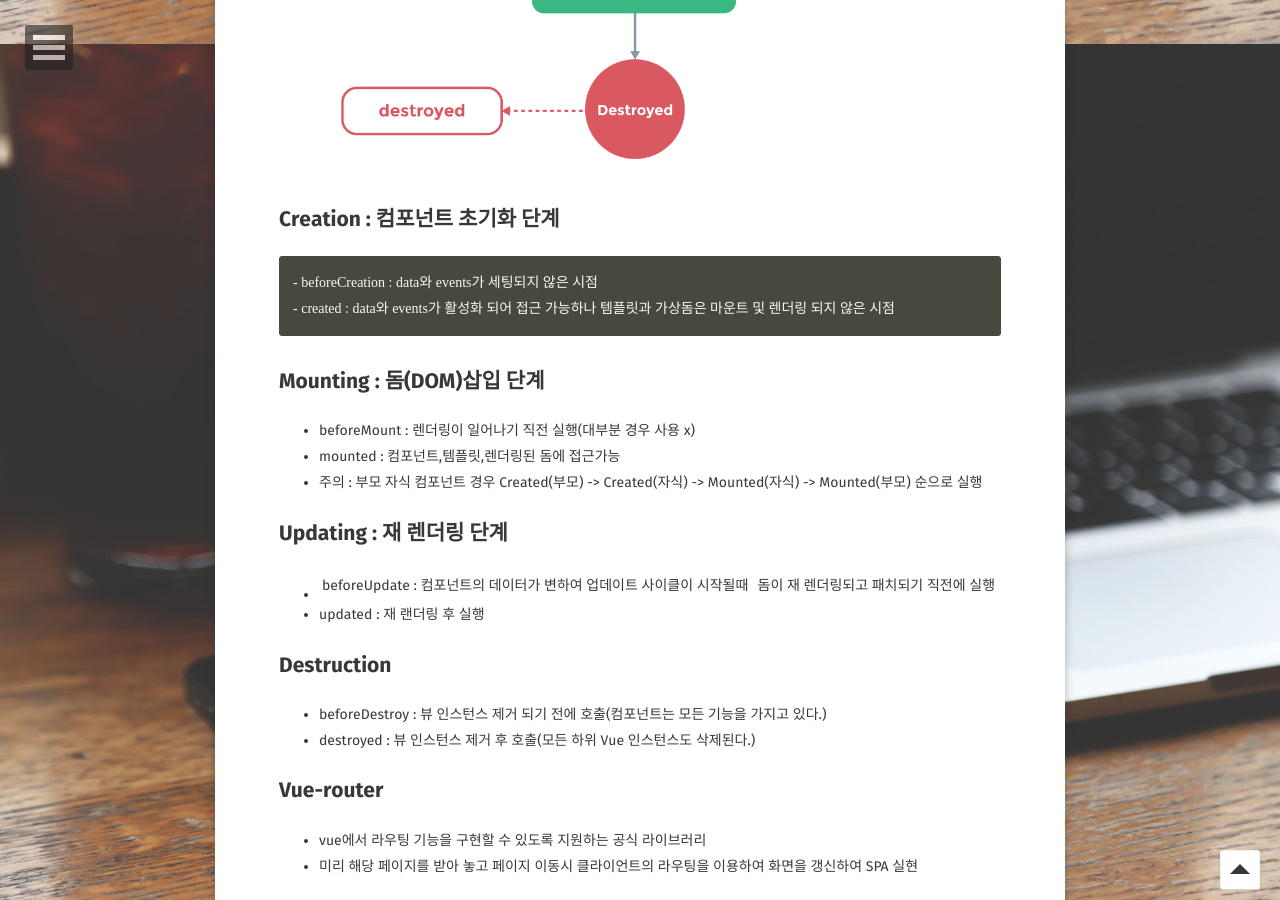
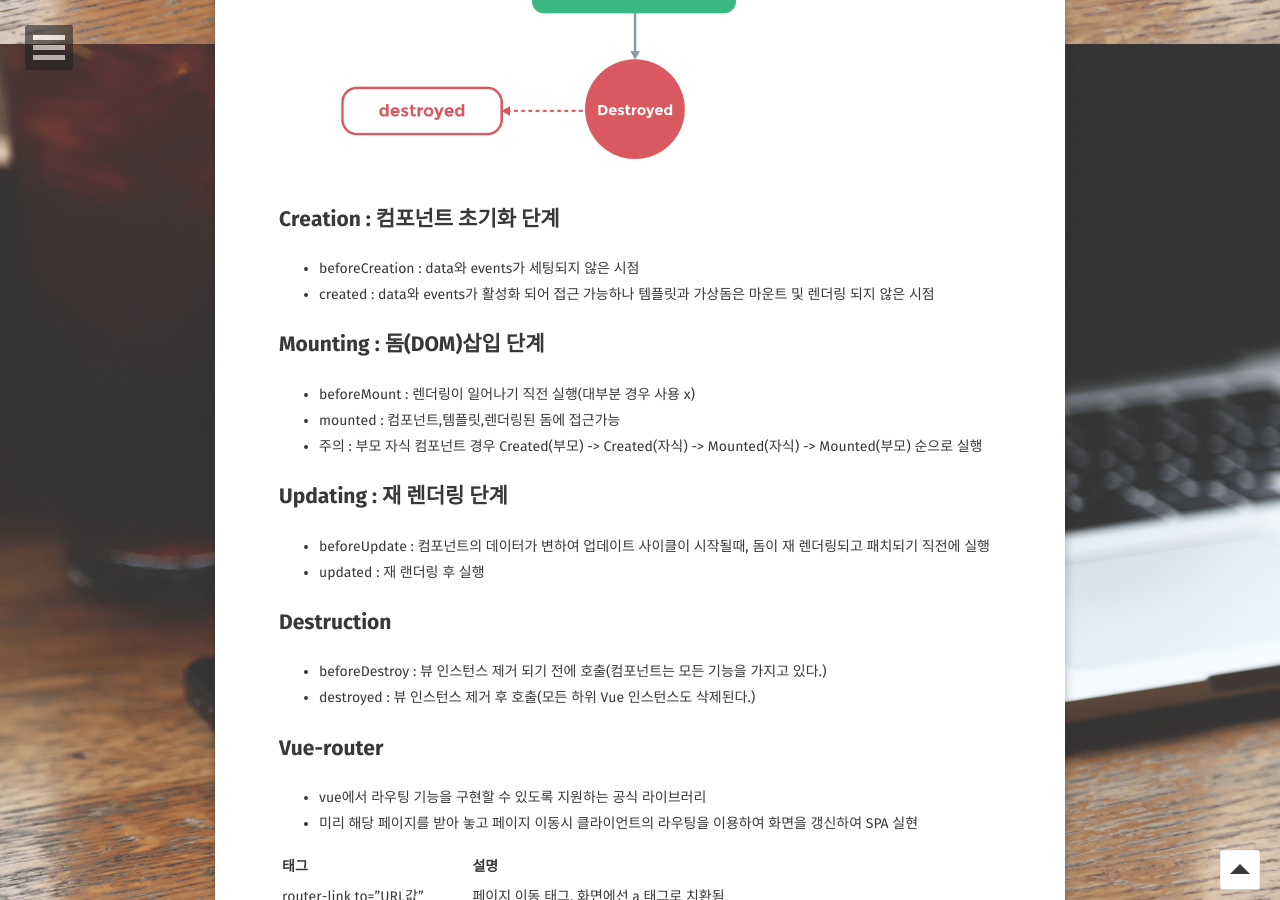
Before and after one commit to limkinam/limkinam.github.io, a Jekyll site: the page built from _posts/2020-07-01-Vue.md, in a window 1280 px wide and 900 px high, scrolled down 2656 px. Built offline with Jekyll 4.4.1, drawn with Linux system fonts in a browser that asks for light colours; some web fonts are replaced; comment, search, counter and statistics services are not loaded.

Commit message:
Update 2020-07-01-Vue.md

```diff
--- a/_posts/2020-07-01-Vue.md
+++ b/_posts/2020-07-01-Vue.md
@@ -28,8 +28,8 @@ comments: true
 <p align="center"><img src="../assets/img/skill/vue_lifecycle.png"></p>
 
 ## Creation : 컴포넌트 초기화 단계
-    - beforeCreation : data와 events가 세팅되지 않은 시점
-    - created : data와 events가 활성화 되어 접근 가능하나 템플릿과 가상돔은 마운트 및 렌더링 되지 않은 시점
+ - beforeCreation : data와 events가 세팅되지 않은 시점
+ - created : data와 events가 활성화 되어 접근 가능하나 템플릿과 가상돔은 마운트 및 렌더링 되지 않은 시점
 
 ## Mounting : 돔(DOM)삽입 단계
  - beforeMount : 렌더링이 일어나기 직전 실행(대부분 경우 사용 x)
@@ -37,7 +37,7 @@ comments: true
  - 주의 : 부모 자식 컴포넌트 경우 Created(부모) -> Created(자식) -> Mounted(자식) -> Mounted(부모) 순으로 실행
 
 ## Updating : 재 렌더링 단계
- - beforeUpdate : 컴포넌트의 데이터가 변하여 업데이트 사이클이 시작될때 | 돔이 재 렌더링되고 패치되기 직전에 실행
+ - beforeUpdate : 컴포넌트의 데이터가 변하여 업데이트 사이클이 시작될때, 돔이 재 렌더링되고 패치되기 직전에 실행
  - updated : 재 랜더링 후 실행
 
 ## Destruction
@@ -49,7 +49,7 @@ comments: true
  - 미리 해당 페이지를 받아 놓고 페이지 이동시 클라이언트의 라우팅을 이용하여 화면을 갱신하여 SPA 실현
 
 |태그|설명|
-|------|------|
+|----|------|
 | router-link to="URL값" | 페이지 이동 태그, 화면에선 a 태그로 치환됨 |
 | router-view | 페이지 표시 태그 , 변경된 URL에 따라 해당 컴포넌트를 뿌려주는 영역 |
 
```
